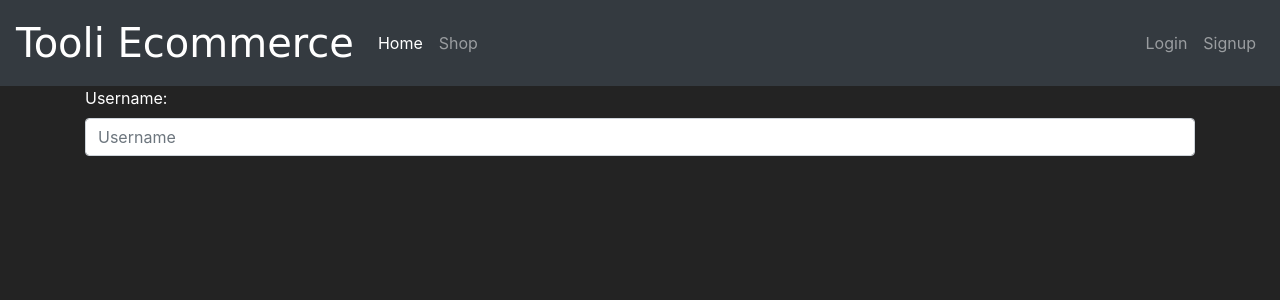
After one commit to Waris-95/E-com, a Flask app: page /register in a window 1280 px wide. The commit adds this page. Shown: the top 300 px of the page. Run offline with Flask 3, Linux system fonts and the light colour scheme; some libraries are stand-ins or nearby versions.

Commit message:
Adding signup

```diff
--- a/market/__init__.py
+++ b/market/__init__.py
@@ -1,10 +1,16 @@
 from flask import Flask
 from flask_sqlalchemy import SQLAlchemy
 from flask_migrate import Migrate
+from dotenv import load_dotenv
+import os
+
+load_dotenv()
 
 app = Flask(__name__)
+app.config['SECRET_KEY'] = os.getenv('SECRET_KEY')
 app.config['SQLALCHEMY_DATABASE_URI'] = 'sqlite:///market.db'
 app.config['SQLALCHEMY_TRACK_MODIFICATIONS'] = False
+
 db = SQLAlchemy(app)
 migrate = Migrate(app, db)
 
--- /dev/null
+++ b/market/forms.py
@@ -0,0 +1,10 @@
+from flask_wtf import FlaskForm
+from wtforms import StringField, PasswordField, SubmitField
+
+
+class RegisterForm(FlaskForm):
+    username = StringField(label='Username:')
+    email_address = StringField(label='Email:')
+    password1 = PasswordField(label='Password:')
+    password2 = PasswordField(label='Confirm Password:')
+    submit_field = SubmitField(label='Submit')
--- a/market/routes.py
+++ b/market/routes.py
@@ -1,6 +1,7 @@
 from market import app
 from flask import render_template, jsonify
 from market.models import Item
+from market.forms import RegisterForm
 
 @app.route('/')
 @app.route('/home')
@@ -18,3 +19,8 @@ def get_items():
     items = Item.query.all()
     items_list = [{'name': item.name, 'price': item.price, 'barcode': item.barcode, 'description': item.description} for item in items]
     return jsonify(items_list)
+
+@app.route('/register')
+def register_page():
+    form = RegisterForm()
+    return render_template('register.html', form=form)
--- a/market/static/styles.css
+++ b/market/static/styles.css
@@ -1,6 +1,6 @@
 body {
-    background-color: black;
-    color: #343a40;
+    background-color: #232323;
+    color: #ffffff;
     overflow-x: hidden;
 }
 .navbar-brand {
--- a/market/templates/base.html
+++ b/market/templates/base.html
@@ -34,7 +34,7 @@
               <a class="nav-link" href="#">Login</a>
             </li>
             <li class="nav-item">
-              <a class="nav-link" href="#">Signup</a>
+              <a class="nav-link" href="{{ url_for('register_page') }}">Signup</a>
             </li>
           </ul>
         </div>
--- /dev/null
+++ b/market/templates/register.html
@@ -0,0 +1,14 @@
+{% extends 'base.html' %}
+
+{% block title %}
+Register Page
+{% endblock %}
+
+{% block content %}
+<div class="container">
+    <form method="POST" class="form-register" style="color:white">
+        {{ form.username.label() }}
+        {{ form.username(class="form-control", placeholder="Username") }}
+    </form>
+</div>
+{% endblock %}
```
Also changed, not shown: 2 other files.
